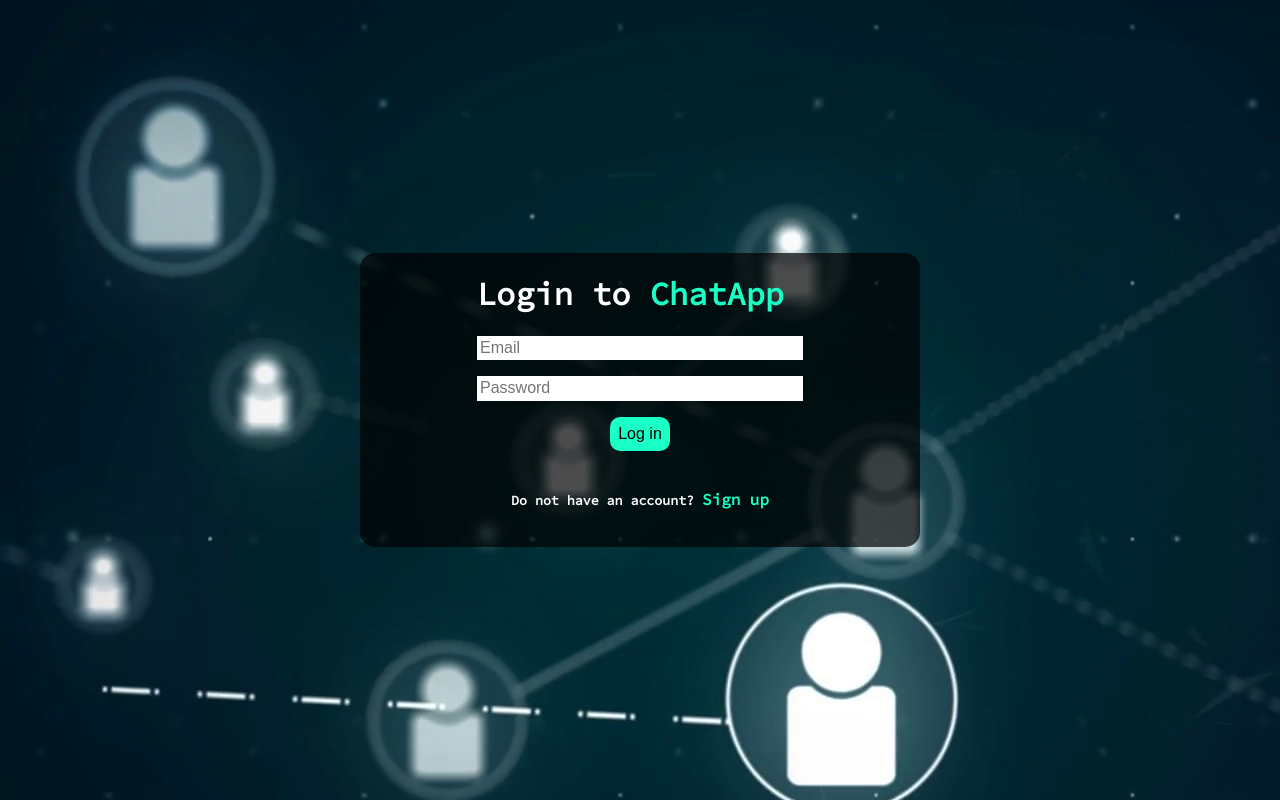
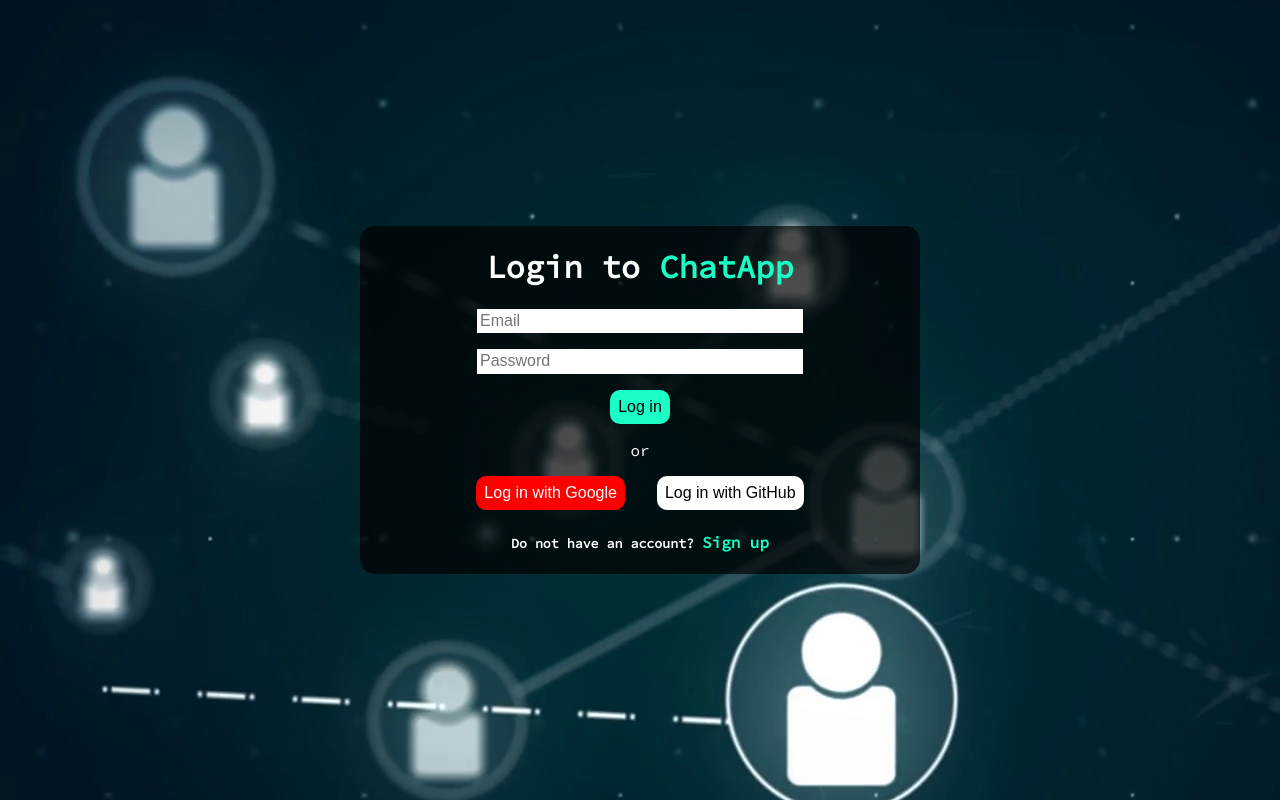
Before and after one commit to PrzemekSobolewski/Chat-App, a React (Create React App) app: page /login in a window 1280 px wide. Built offline with nearby package versions, Linux system fonts and the light colour scheme; no server answers.

Commit message:
styles and chat first steps

```diff
--- a/src/App.js
+++ b/src/App.js
@@ -19,7 +19,7 @@ const App = () => {
   useEffect(() => {
     auth().onAuthStateChanged((user) => {
       if(user) {
-        setAuthenticated(false);
+        setAuthenticated(true);
         setLoading(false);
       } else {
         setAuthenticated(false);
--- a/src/pages/Chat.js
+++ b/src/pages/Chat.js
@@ -0,0 +1,39 @@
+import React, { useState, useEffect } from 'react';
+import {auth, db} from '../services/firebase';
+
+const Chat = () => {
+    const [user, setUser] = useState(auth().currentUser);
+    const [chats, setChats] = useState([]);
+    const [content, setContent] = useState('');
+    const [readError, setReadError] = useState(null);
+    const [writeError, setWriteError] = useState(null);
+
+    useEffect(() => {
+        try {
+            db.ref("chats").on("value", snapshot => {
+                let chats = [];
+                snapshot.forEach((snap) => {
+                    chats.push(snap.val());
+                });
+                setChats(chats);
+            });
+        } catch (error) {
+            setReadError(error.message);
+        }
+    }, [])
+
+    return (
+        <div>
+            <div className="chats">
+                {chats.map(chat => {
+                return <p key={chat.timestamp}>{chat.content}</p>
+                })}
+            </div>
+            <div>
+                Login in as: <strong>{user.email}</strong>
+            </div>
+        </div>
+    )
+}
+
+export default Chat;
--- a/src/pages/Login.js
+++ b/src/pages/Login.js
@@ -1,6 +1,6 @@
 import React, { useState } from 'react';
 import {Link} from 'react-router-dom';
-import {signin} from '../helpers/auth';
+import {signin, signInWithGoogle, signInWithGitHub} from '../helpers/auth';
 
 const LogIn = () => {
     const [email, setEmail] = useState('');
@@ -12,6 +12,22 @@ const LogIn = () => {
             await signin(email, password)
         } catch (error) {
             console.log(error);
+        }
+    }
+
+    const googleSignIn = async () => {
+        try {
+            await signInWithGoogle();
+        } catch (error) {
+            console.log(error)
+        }
+    }
+
+    const githubSignIn = async () => {
+        try {
+            await signInWithGitHub();
+        } catch (error) {
+            console.log(error)
         }
     }
 
@@ -29,7 +45,12 @@ const LogIn = () => {
                         <input className="LoginPassword" placeholder='Password' name='password' type='password' onChange={e => setPassword(e.target.value)} value={password}/>
                     </div>
                     <div>
-                        <button type="submit">Log in</button>
+                        <button className={"loginButton"} type="submit">Log in</button>
+                    </div>
+                    <p> or </p>
+                    <div className={"outerLoginButtons"}>
+                        <button className={"loginGoogleButton loginButton"} onClick={googleSignIn}>Log in with Google</button>
+                        <button className={"loginGithubButton loginButton"} onClick={githubSignIn}>Log in with GitHub</button>
                     </div>
                     <div>
                         <h5>Do not have an account? <Link to="/signup">Sign up</Link></h5>
--- a/src/pages/Signup.js
+++ b/src/pages/Signup.js
@@ -45,15 +45,15 @@ const SignUp = () => {
                         <input placeholder='Password' name='password' onChange={e => setPassword(e.target.value)} value={password}/>
                     </div>
                     <div >
-                        <button className={"signupButtton"} type="submit">Sign up</button>
+                        <button className={"signupButton"} type="submit">Sign up</button>
                     </div>
                     <p> or </p>
                     <div className={"outerSignupButtons"}>
-                        <button className={"signupGoogleButton signupButtton"} onClick={googleSignIn}>Sign up with Google</button>
-                        <button className={"signupGithubButton signupButtton"} onClick={githubSignIn}>Sign up with GitHub</button>
+                        <button className={"signupGoogleButton signupButton"} onClick={googleSignIn}>Sign up with Google</button>
+                        <button className={"signupGithubButton signupButton"} onClick={githubSignIn}>Sign up with GitHub</button>
                     </div>
                     <div>
-                        <h5>Already have an account? <Link to="/login">Login</Link></h5>
+                        <h5>Already have an account? <Link to="/login">Log in</Link></h5>
                     </div>
                 </form>
             </div>
--- a/src/styles/login.module.scss
+++ b/src/styles/login.module.scss
@@ -18,34 +18,33 @@
 }
 
 .loginForm {
+    > h1 {
+        text-align: center;
+        > a {
+        text-decoration: none;
+        color: #1affc6;
+        }
+        > a:hover {
+            color: #008060;
+        }
+
+    }
+
     > div {
         display: flex;
         justify-content: center;
         align-items: center;
-        padding-bottom: 1em;
         > input {
             width: 20em;
             font-size: 1em;
             padding: 0.2em;
             border: none;
+            margin-bottom: 1em;
         }
         > input:focus {
             outline: none;
         }
-        > button {
-            background-color: #1affc6;
-            border: none;
-            border-radius: 10px;
-            padding: 0.5em;
-            font-size: 1em;
-        }
-        > button:focus {
-            outline: none;
-        }
-        > button:hover {
-            cursor: pointer;
-            background-color: #008060;
-        }
+
         > h5 {
             > a {
                 text-decoration: none;
@@ -57,15 +56,48 @@
             }
         }
     }
-
-    > h1 {
-        > a {
-        text-decoration: none;
-        color: #1affc6;
-        }
-        > a:hover {
-            color: #008060;
-        }
-
+    > p {
+        text-align: center;
     }
 }
+
+.loginButton {
+    background-color: #1affc6;
+    border: none;
+    border-radius: 10px;
+    padding: 0.5em;
+    font-size: 1em;
+}
+
+.loginButton:focus {
+    outline: none;
+}
+
+.loginButton:hover {
+    cursor: pointer;
+    background-color: #008060;
+}
+
+.loginGoogleButton {
+    background-color: red;
+    margin-right: 1em;
+    color: white;
+}
+
+.loginGoogleButton:hover {
+    background-color: darkred;
+}
+
+.loginGithubButton {
+    background-color: white;
+    margin-left: 1em;
+    color: black;
+}
+
+.loginGithubButton:hover {
+    background-color: rgba(245, 245, 245, 0.74);
+}
+
+.outerLoginButtons {
+    width: 100%;
+}
--- a/src/styles/signup.module.scss
+++ b/src/styles/signup.module.scss
@@ -63,7 +63,7 @@
     }
 }
 
-.signupButtton {
+.signupButton {
     background-color: #1affc6;
     border: none;
     border-radius: 10px;
@@ -71,11 +71,11 @@
     font-size: 1em;
 }
 
-.signupButtton:focus {
+.signupButton:focus {
     outline: none;
 }
 
-.signupButtton:hover {
+.signupButton:hover {
     cursor: pointer;
     background-color: #008060;
 }
```
